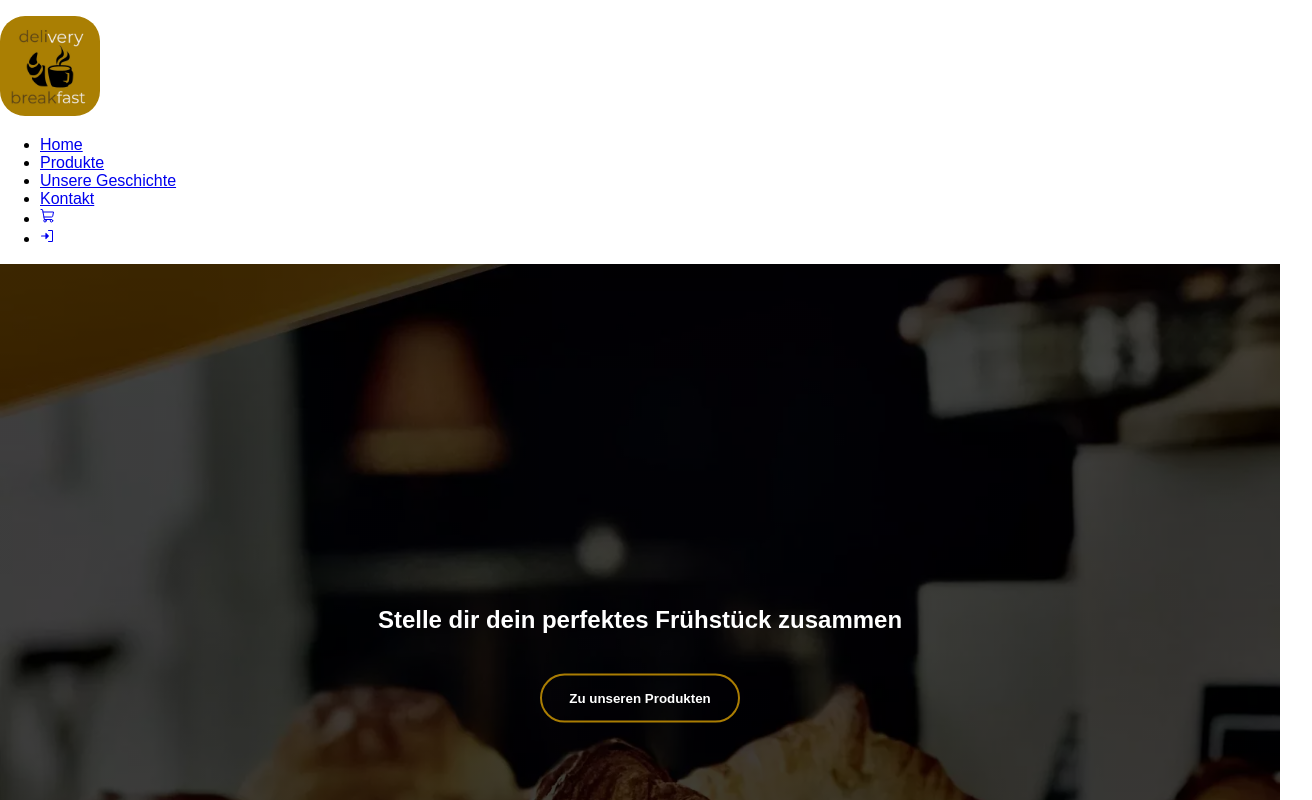
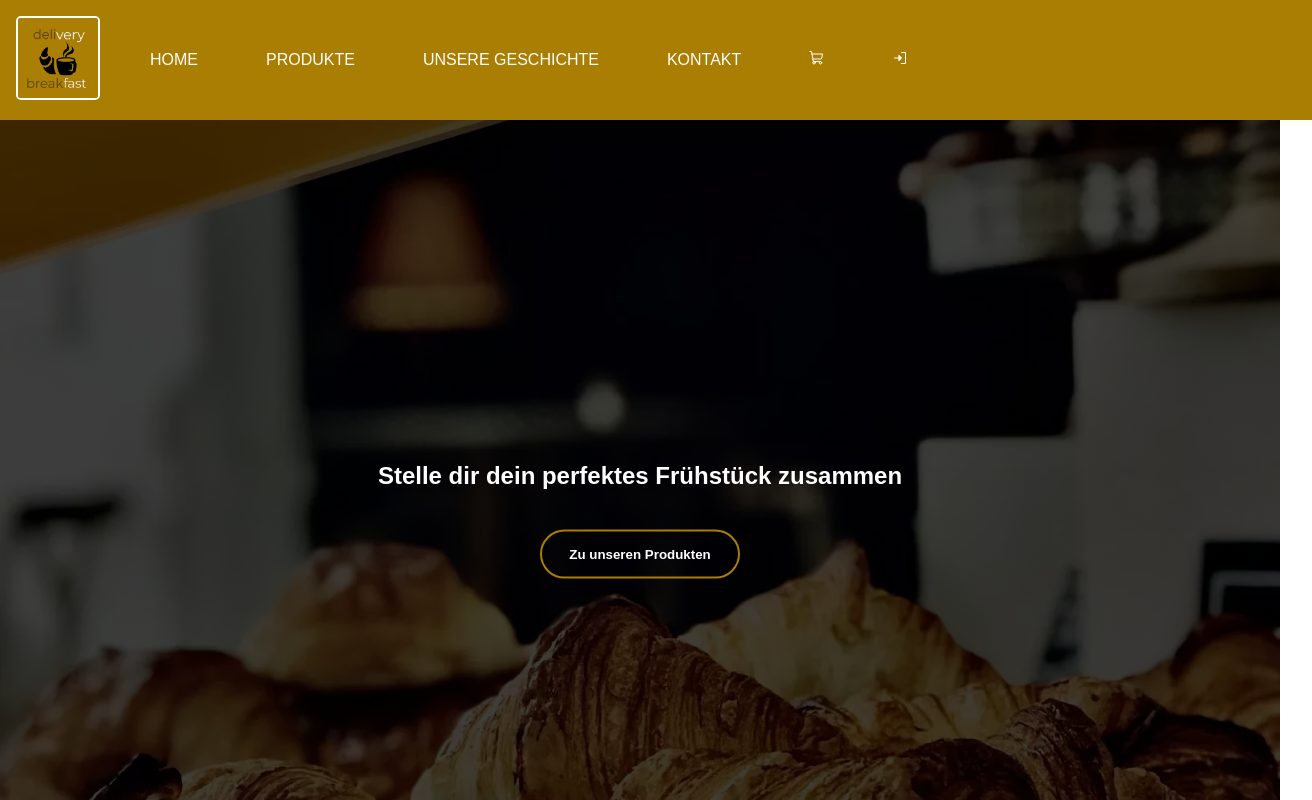
Before and after one commit to 2204Simon/Website-dynamisch, a React (Create React App) app in the folder my-app/: page / in a window 1280 px wide. Shown: the top 800 px of the page, 1312 px wide, since content can reach past the window. Built offline with nearby package versions, Linux system fonts and the light colour scheme.

Commit message:
update header

```diff
--- /dev/null
+++ b/my-app/src/pages/Layout.styles.ts
@@ -0,0 +1,61 @@
+import styled from "styled-components";
+import { Link } from "react-router-dom";
+import { colors } from "./general/constants";
+
+export const Header = styled.header`
+  display: flex;
+  justify-content: space-around;
+  align-items: center;
+  background-color: ${colors.companycolor};
+  font-family: Arial, sans-serif;
+  padding: 16px;
+  width: 100vw;
+`;
+
+export const Logo = styled.div``;
+
+export const StyledImg = styled.img`
+  max-width: 100px;
+  width: 80px;
+
+  border: 2px solid ${colors.white};
+  border-radius: 5px;
+`;
+
+export const Menu = styled.ul`
+  display: flex;
+  align-items: center;
+  list-style: none;
+  width: 100%;
+  gap: 1em;
+  text-transform: uppercase;
+  font-weight: 100;
+`;
+
+export const MenuItem = styled.li`
+  margin-right: 16px;
+  padding: 10px;
+`;
+
+export const StyledLink = styled(Link)`
+  text-decoration: none;
+  color: ${colors.white};
+  margin-right: 16px;
+  position: relative;
+  width: 100%; /* Breite auf 100% setzen */
+
+  &:hover {
+    color: ${colors.white};
+    box-shadow: 0 2px 4px rgba(0, 0, 0, 0.1), 0 4px 8px rgba(0, 0, 0, 0.1); /* Hinzufügen eines weißen Box-Shadows */
+
+    &::before {
+      content: "";
+      position: absolute;
+      bottom: -2px; /* Unterstreichung unter dem Text */
+      left: 0;
+      right: 0;
+      height: 2px; /* Höhe der Unterstreichung */
+      background-color: ${colors.white};
+    }
+  }
+`;
--- a/my-app/src/pages/Layout.tsx
+++ b/my-app/src/pages/Layout.tsx
@@ -1,13 +1,20 @@
+import React from "react";
 import { Outlet, Link } from "react-router-dom";
 import logo from ".././img/Logo.webp";
-import "../App.css";
 import { SignIn, User, ShoppingCart } from "phosphor-react";
 import { useLoggedIn } from "../globalVariables/loggedin";
 import Badge from "@mui/material/Badge";
-
 import { useSelector } from "react-redux";
 import { CartState } from "../redux/types";
 import Chatra from "./home/Chatra";
+import {
+  Header,
+  Logo,
+  Menu,
+  MenuItem,
+  StyledImg,
+  StyledLink,
+} from "./Layout.styles";
 
 const Layout = () => {
   const { loggedIn } = useLoggedIn();
@@ -17,56 +24,46 @@ const Layout = () => {
   const arrayLength = cartItems.length;
   return (
     <>
-      <header id="zumSeitenanfang" className="header">
-        <p></p>
-        <div className="Logo">
+      <Header id="zumSeitenanfang">
+        <Logo>
           <a href="/">
-            <img
-              src={logo}
-              alt="Logo"
-              className="logo"
-              width="100"
-              height="100"
-            />
+            <StyledImg src={logo} alt="Logo" />
           </a>
-        </div>
-        <nav>
-          <div className="navigation">
-            <ul className="menu">
-              <li>
-                <Link to="/">Home</Link>
-              </li>
-              <li>
-                <Link to="/Produkte">Produkte</Link>
-              </li>
-              <li>
-                <Link to="/Unsere Geschichte">Unsere Geschichte</Link>
-              </li>
-              <li>
-                <Link to="/Kontakt">Kontakt</Link>
-              </li>
-              <li>
-                <Link to="/Bestellung">
+        </Logo>
+        <Menu>
+          <MenuItem>
+            <StyledLink to="/">Home</StyledLink>
+          </MenuItem>
+          <MenuItem>
+            <StyledLink to="/Produkte">Produkte</StyledLink>
+          </MenuItem>
+          <MenuItem>
+            <StyledLink to="/Unsere Geschichte">Unsere Geschichte</StyledLink>
+          </MenuItem>
+          <MenuItem>
+            <StyledLink to="/Kontakt">Kontakt</StyledLink>
+          </MenuItem>
+          <MenuItem>
+            <StyledLink to="/Bestellung">
               <ShoppingCart />
               <Badge badgeContent={arrayLength} color="error" />
-                </Link>
-              </li>
-              <li>
+            </StyledLink>
+          </MenuItem>
+          <MenuItem>
             {loggedIn ? (
-                  <Link to="/LoggedIn">
+              <StyledLink to="/LoggedIn">
                 <User />
-                  </Link>
+              </StyledLink>
             ) : (
-                  <Link to="/SignUp">
+              <StyledLink to="/SignUp">
                 <SignIn weight="fill" />
-                  </Link>
+              </StyledLink>
             )}
-              </li>
-            </ul>
-          </div>
-        </nav>
+          </MenuItem>
+        </Menu>
+
         <Chatra />
-      </header>
+      </Header>
       <Outlet />
     </>
   );
```
Lines whose indentation alone changed are shown as unchanged.
